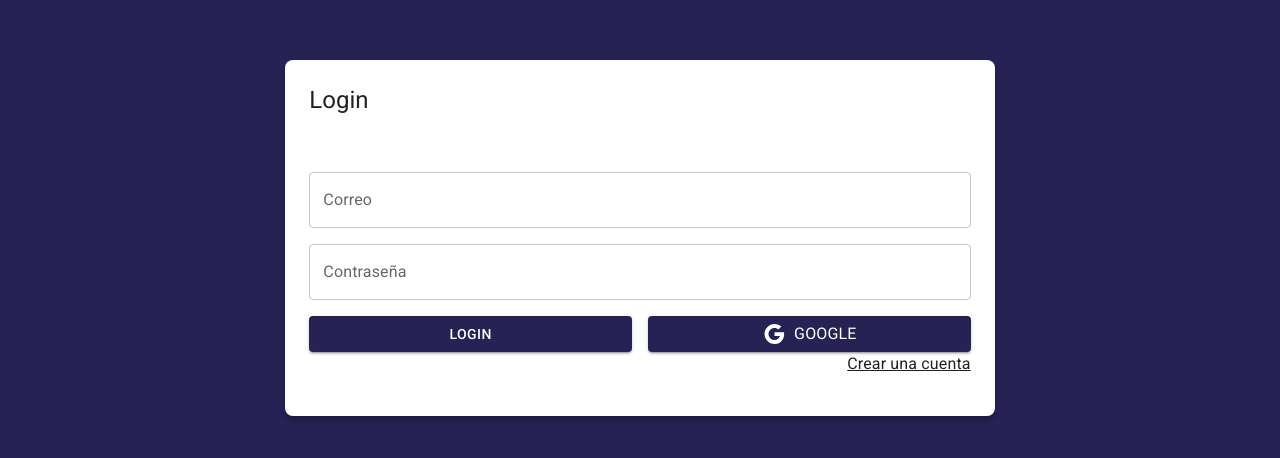
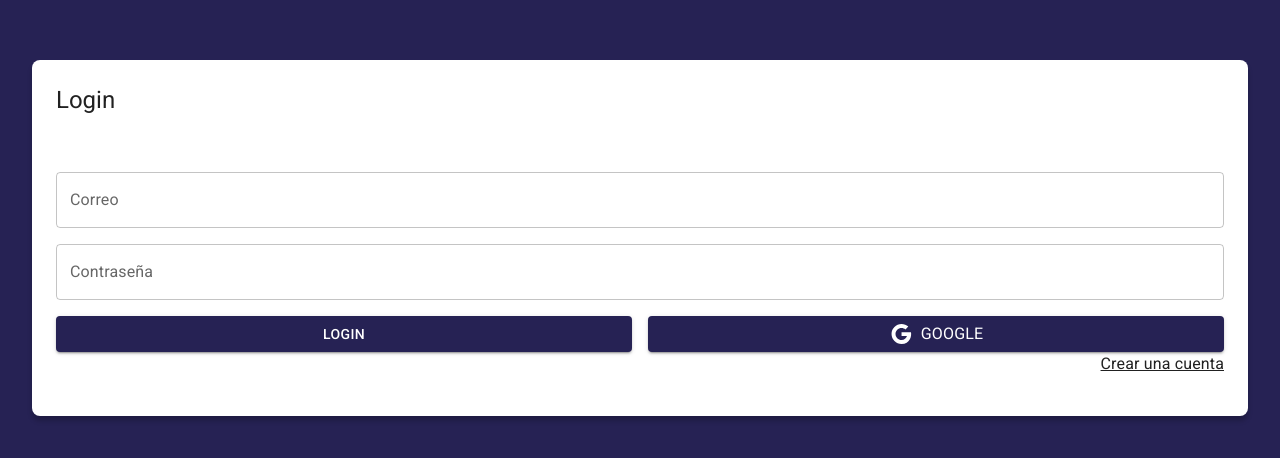
Before and after one commit to Oen844/journal-app-react, a React (Vite) app: page /auth/login in a window 1280 px wide. Shown: the part 162-620 px from the top of the page. Built offline with nearby package versions, Linux system fonts and the light colour scheme.

Commit message:
authlayout

```diff
--- /dev/null
+++ b/src/auth/layout/AuthLayout.jsx
@@ -0,0 +1,35 @@
+
+import { Grid, Typography } from '@mui/material'
+import React from 'react'
+
+export const AuthLayout = ({ children, title = '' }) => {
+    return (
+
+        <Grid
+            container
+            spacing={0}
+            direction="colum"
+            alignItems="center"
+            justifyContent="center"
+            sx={{ minHeight: '100vh', backgroundColor: 'primary.main', padding: 4 }}
+        >
+
+            <Grid item
+                className='box-shadow'
+                xs={12} xl={4}
+                sx={{
+                    width:{ md:450},
+                    backgroundColor: 'white',
+                    padding: 3,
+                    borderRadius: 2
+                }}>
+                <Typography variant='h5' sx={{ mb: 1 }}>{title}</Typography>
+
+
+                {children}
+
+            </Grid>
+        </Grid>
+
+    )
+}
--- a/src/auth/pages/LoginPage.jsx
+++ b/src/auth/pages/LoginPage.jsx
@@ -2,25 +2,12 @@
 import { Button, Grid, Link, TextField, Typography } from '@mui/material'
 import React from 'react';
 
-import {Link as RouterLink} from 'react-router-dom';
+import { Link as RouterLink } from 'react-router-dom';
+import { AuthLayout } from '../layout/AuthLayout';
 
 export const LoginPage = () => {
   return (
-    <Grid
-      container
-      spacing={0}
-      direction="colum"
-      alignItems="center"
-      justifyContent="center"
-      sx={{ minHeight: '100vh', backgroundColor: 'primary.main', padding: 4 }}
-    >
-
-      <Grid item
-        className='box-shadow'
-        xs={7} xl={4}
-        sx={{ backgroundColor: 'white', padding: 3, borderRadius: 2 }}>
-        <Typography variant='h5' sx={{ mb: 1 }}>Login</Typography>
-
+    <AuthLayout title='Login'>
       <form>
         <Grid container>
           <Grid item xs={12} sx={{ mt: 6 }}>
@@ -65,9 +52,11 @@
         </Grid>
       </form>
 
+    </AuthLayout>
 
-      </Grid>
 
-    </Grid>
+
+
+
   )
 }
```
Lines whose indentation alone changed are shown as unchanged.
